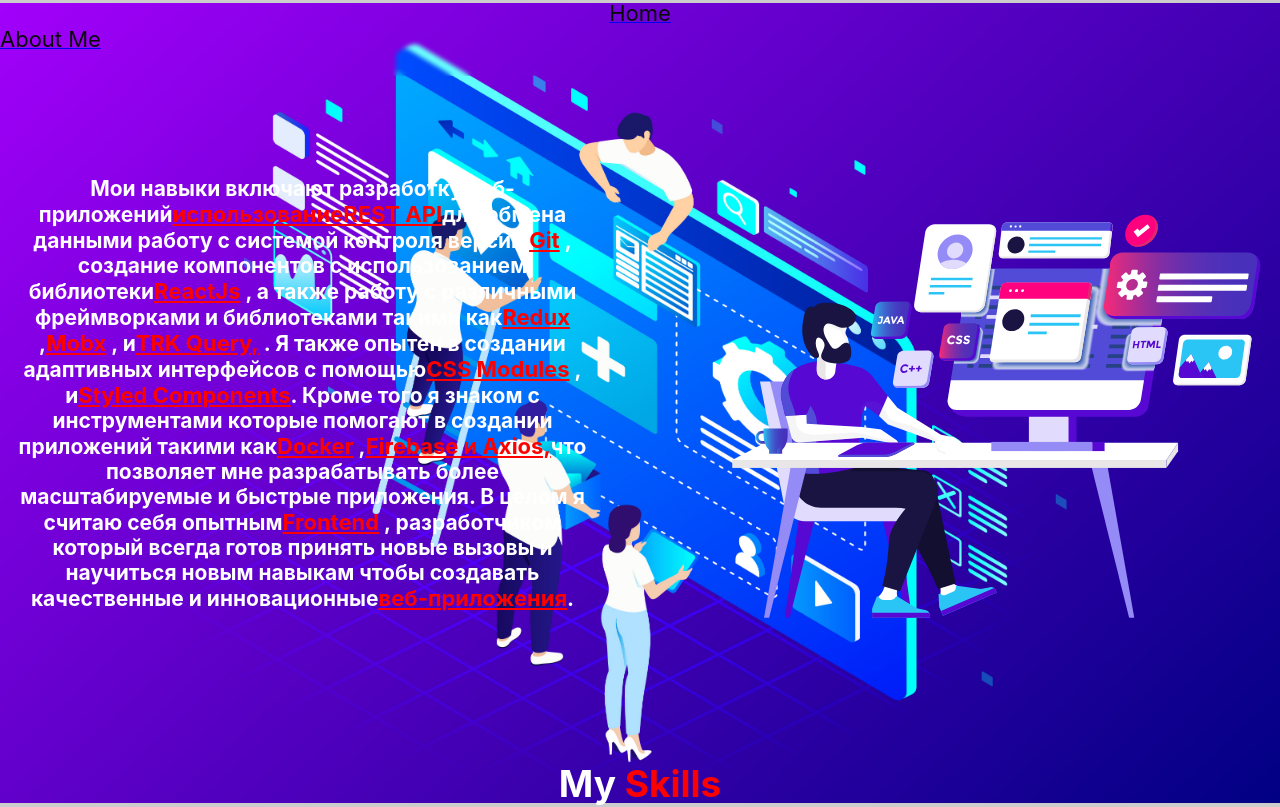
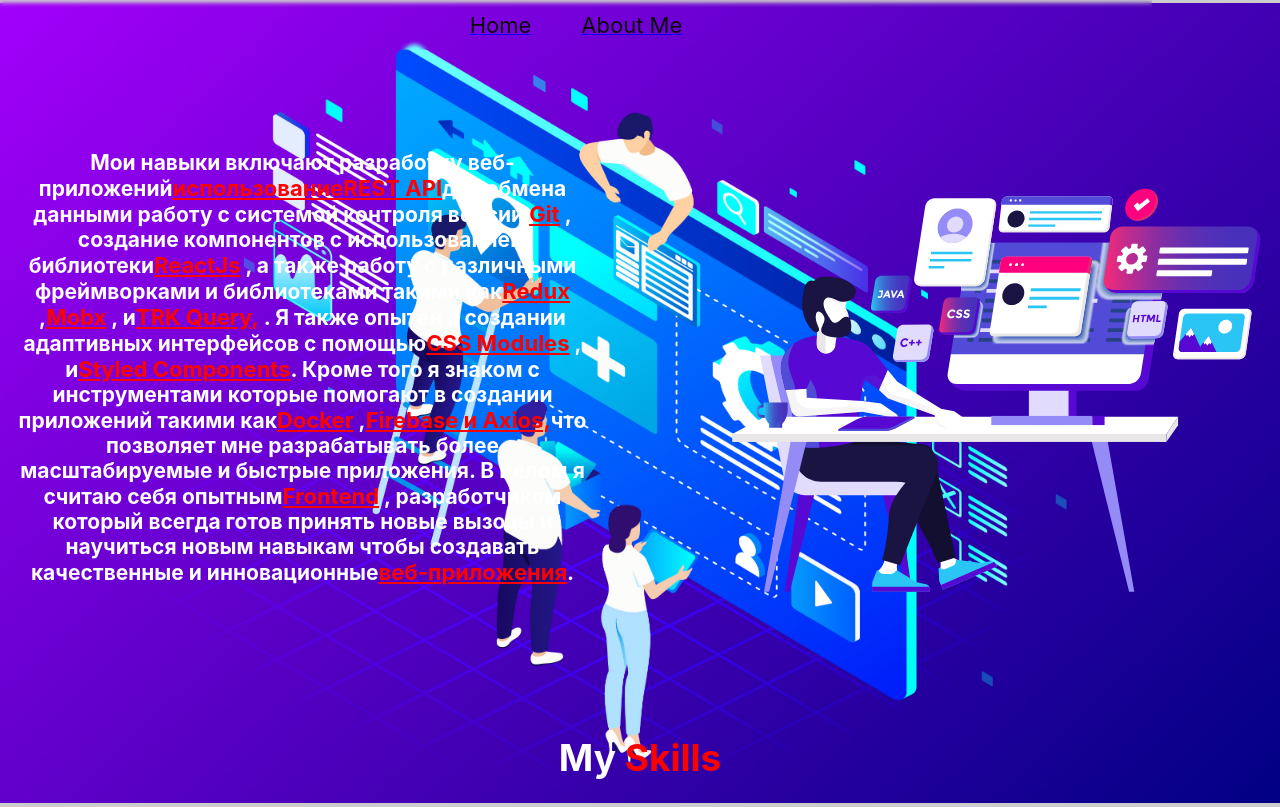
Before and after one commit to sanjar003/resumeFrontendDeveloper, a React (Create React App) app: page /about in a window 1280 px wide. Shown: the top 807 px of the page. Built offline with nearby package versions, Linux system fonts and the light colour scheme.

Commit message:
add-media

```diff
--- a/src/components/layout/Layout.jsx
+++ b/src/components/layout/Layout.jsx
@@ -4,19 +4,14 @@
 const Layout = () => {
   return (
     <>
-      <div>
+      <Headers>
         <Link to="/">
           <Span>Home</Span>
         </Link>
-        <Headers>
-          <>
-            <Link to="/about">
-              <Span>About Me</Span>
-            </Link>
-          </>
-
-        </Headers>
-      </div>
+        <Link to="/about">
+          <Span>About Me</Span>
+        </Link>
+      </Headers>
       <Outlet />
     </>
   );
@@ -24,6 +19,9 @@
 
 const Headers = styled.header`
   display: flex;
+  align-items: center;
+  justify-content: center;
+  gap: 50px;
   position: fixed;
   width: 90%;
   height: 50px;
--- a/src/pages/About/About.jsx
+++ b/src/pages/About/About.jsx
@@ -56,7 +56,10 @@
           </b>
         </Divcontainer>
         <DIVCOntainer>
-          <img src={Asests} style={{ width: "620px", height: "580px" }} />
+          <ImageMedia
+            src={Asests}
+            style={{ width: "620px", height: "580px" }}
+          />
         </DIVCOntainer>
       </Container>
 
@@ -86,8 +89,13 @@
   justify-content: center;
   height: 100%;
   padding-top: 90px;
-  flex-wrap: wrap;
   gap: 55px;
+  @media (min-width: 768px) and (max-width: 1023px) {
+    display: flex;
+    align-items: center;
+    justify-content: center;
+    flex-wrap: wrap;
+  }
 `;
 const Divcontainer = styled.div`
   width: 570px;
@@ -95,13 +103,26 @@
   color: white;
   text-align: center;
   font-size: 21px;
+  @media (min-width: 768px) and (max-width: 1023px) {
+    width: 405px;
+    height: 430px;
+    flex-wrap: wrap;
+    font-size: 17px;
+  }
 `;
+const ImageMedia = styled.img`
+  @media (min-width: 768px) and (max-width: 1023px) {
+    width: 100%;
+  }
+`;
+
 const DIVCOntainer = styled.div`
   width: 620px;
   height: 580px;
+
+  @media (min-width: 768px) and (max-width: 1023px) {
+    width: 305px;
+    height: 350px;
+  }
 `;
-// const DIVCONTAINER = styled.div`
-
-//   font-size: 84px;
-// `;
 export default About;
```
